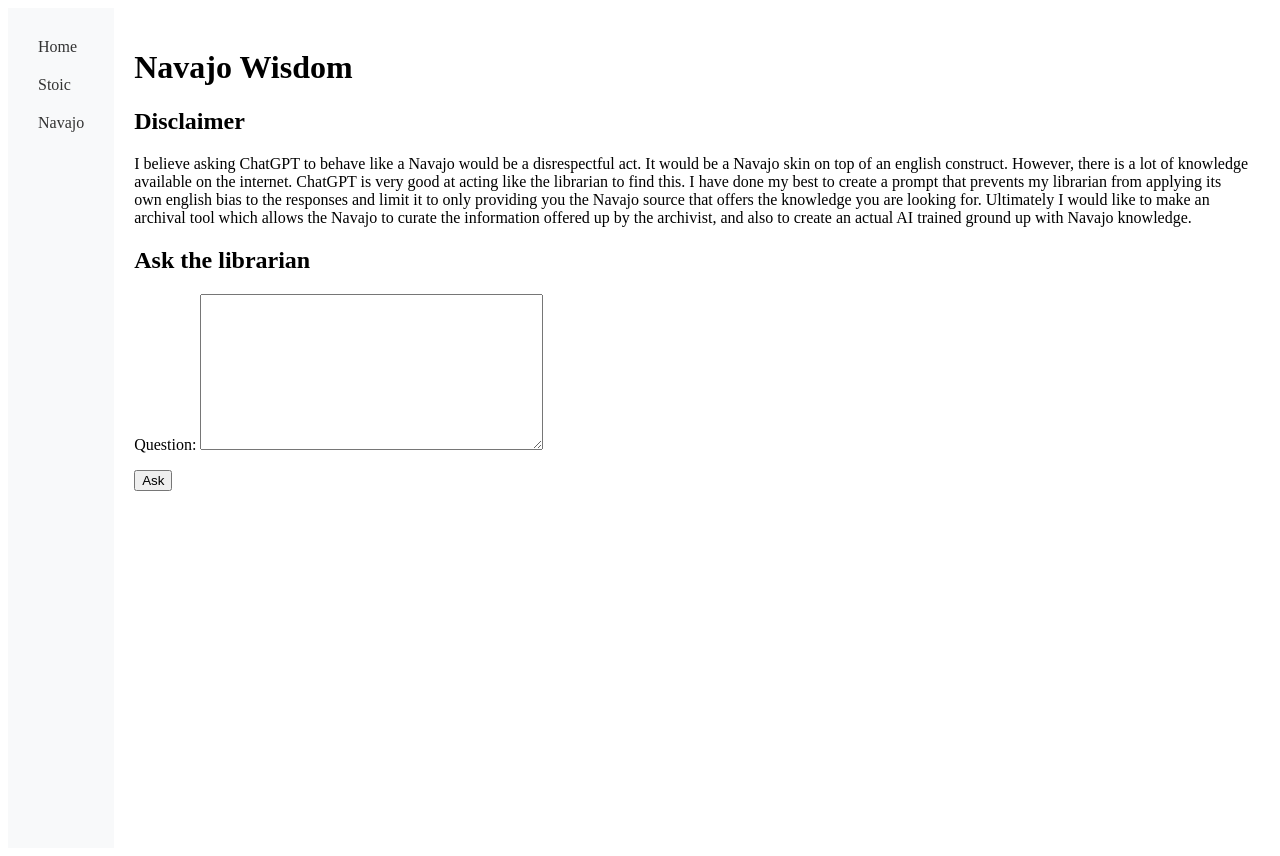
After one commit to vextorspace/dsronne_com, a Django app: page /navajo/ in a window 1280 px wide. The commit adds this page. Run offline with Django 5.2, Linux system fonts and the light colour scheme.

Commit message:
taking snapshot

```diff
--- /dev/null
+++ b/dsronne_com/dsronne_com/navajo_forms.py
@@ -0,0 +1,4 @@
+from django import forms
+
+class NavajoQuestionForm(forms.Form):
+    question = forms.CharField(widget=forms.Textarea, label='Question', max_length=1024)
--- /dev/null
+++ b/dsronne_com/dsronne_com/static/dsronne_com/css/style.css
@@ -0,0 +1,21 @@
+.loading-dots {
+    display: none;  /* Hidden by default */
+    border: 4px solid #f3f3f3;
+    border-top: 4px solid #3498db;
+    border-radius: 50%;
+    width: 40px;
+    height: 40px;
+    animation: spin 1s linear infinite;
+}
+
+@keyframes spin {
+    0% { transform: rotate(0deg); }
+    100% { transform: rotate(360deg); }
+}
+
+.answer-section {
+    display: none;
+    padding: 10px;
+    margin: 10px 0;
+    border: 1px solid #ccc;
+}
--- /dev/null
+++ b/dsronne_com/dsronne_com/static/dsronne_com/js/form-handlers.js
@@ -0,0 +1,37 @@
+// form-handlers.js
+function initializeFormWithLoading(formId, resultContainerId, loadingSpinnerId) {
+    document.getElementById(formId).addEventListener('submit', function(e) {
+        e.preventDefault();
+
+        // Show loading spinner, hide results
+        document.getElementById(loadingSpinnerId).style.display = 'block';
+        document.getElementById(resultContainerId).style.display = 'none';
+
+        // Get form data
+        const formData = new FormData(this);
+
+        // Send AJAX request
+        fetch(this.action || window.location.href, {
+            method: 'POST',
+            body: formData,
+            headers: {
+                'X-CSRFToken': formData.get('csrfmiddlewaretoken')
+            }
+        })
+        .then(response => response.json())
+        .then(data => {
+            // Hide loading spinner
+            document.getElementById(loadingSpinnerId).style.display = 'none';
+
+            // Show and update results
+            const resultContainer = document.getElementById(resultContainerId);
+            resultContainer.style.display = 'block';
+            resultContainer.innerHTML = data.result;
+        })
+        .catch(error => {
+            console.error('Error:', error);
+            document.getElementById(loadingSpinnerId).style.display = 'none';
+            // Handle error case
+        });
+    });
+}
--- a/dsronne_com/dsronne_com/templates/dsronne_com/base.html
+++ b/dsronne_com/dsronne_com/templates/dsronne_com/base.html
@@ -1,6 +1,9 @@
+{%  load static %}
 <!DOCTYPE html>
 <html>
 <head>
+    <link rel="stylesheet" href="{% static 'dsronne_com/css/style.css' %}">
+    <script src="{% static 'dsronne_com/js/form-handlers.js' %}"></script>
     <title>{% block title %}My Site{% endblock %}</title>
     <style>
         .container {
@@ -32,6 +35,7 @@
     <div class="nav-bar">
         <a href="{% url 'home' %}">Home</a>
         <a href="{% url 'stoic' %}">Stoic</a>
+        <a href="{% url 'navajo' %}">Navajo</a>
     </div>
     <div class="content">
         {% block content %}
--- /dev/null
+++ b/dsronne_com/dsronne_com/templates/dsronne_com/navajo.html
@@ -0,0 +1,37 @@
+<!-- stoic.html -->
+{% extends 'dsronne_com/base.html' %}
+
+{% block title %}Navajo{% endblock %}
+
+{% block content %}
+    <h1>Navajo Wisdom</h1>
+    <h2>Disclaimer</h2>
+    I believe asking ChatGPT to behave like a Navajo would be a disrespectful act. It would be a Navajo skin on top of
+    an english construct. However, there is a lot of knowledge available on the internet. ChatGPT is very good at
+    acting like the librarian to find this. I have done my best to create a prompt that prevents my librarian from
+    applying its own english bias to the responses and limit it to only providing you the Navajo source that offers the
+    knowledge you are looking for.
+
+    Ultimately I would like to make an archival tool which allows the Navajo to curate the information offered up by the
+    archivist, and also to create an actual AI trained ground up with Navajo knowledge.
+    <h2>Ask the librarian</h2>
+    <form id="navajoForm" action="{% url 'navajo' %}" method="post">
+        {% csrf_token %}
+        {{ form.as_p }}
+        <input type="submit" value="Ask">
+    </form>
+    <div class="loading-dots" id="loadingDots"></div>
+
+    {% if answer %}
+    <div class="answer-section" id="answerSection">
+    <h3>My librarian says:</h3>
+    <p>{{  answer }}</p>
+    </div>
+    {% endif %}
+
+    <script>
+    document.addEventListener("DOMContentLoaded", function() {
+        initializeFormWithLoading('navajoForm', 'answerSection', 'loadingDots');
+    });
+    </script>
+{% endblock %}
--- a/dsronne_com/dsronne_com/urls.py
+++ b/dsronne_com/dsronne_com/urls.py
@@ -4,4 +4,5 @@ from . import views
 urlpatterns = [
     path('', views.home, name='home'),
     path('stoic/', views.stoic, name='stoic'),
+    path('navajo/', views.navajo, name='navajo'),
 ]
--- a/dsronne_com/dsronne_com/views.py
+++ b/dsronne_com/dsronne_com/views.py
@@ -1,7 +1,7 @@
 from django.shortcuts import render
 from .stoic_forms import StoicQuestionForm
 from .ai_librarian import AiLibrarian
-
+from .navajo_forms import NavajoQuestionForm
 def home(request):
     return render(request, 'dsronne_com/home.html')
 
@@ -22,3 +22,20 @@ def stoic(request):
                       'form': form,
                       'answer': answer
                   })
+
+def navajo(request):
+    answer = None
+
+    if request.method == 'POST':
+        form = NavajoQuestionForm(request.POST)
+        if form.is_valid():
+            question = form.cleaned_data['question']
+            answer = AiLibrarian().question_navajo(question)
+    else:
+        form = NavajoQuestionForm()
+
+    return render(request, 'dsronne_com/navajo.html',
+                  {
+                      'form': form,
+                      'answer': answer
+                  })
```
Also changed, not shown: dsronne_com/dsronne_com/ai_librarian.py (+33 -0 lines), requirements.txt (+4 -4 lines).
